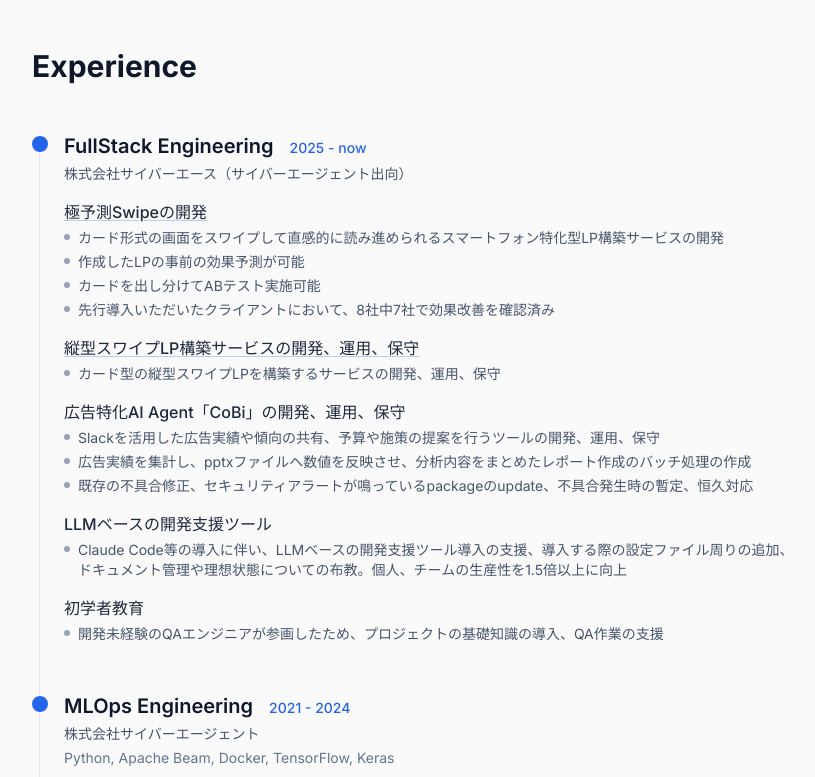
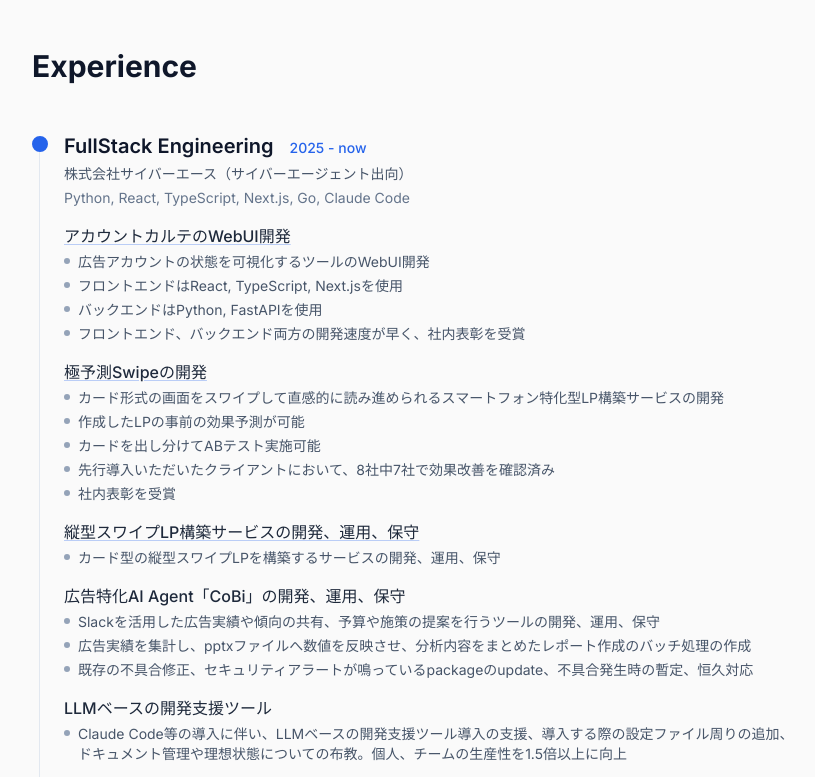
Before and after one commit to kazuogawa/kazuogawa.github.io, an Astro site: page / in a window 1280 px wide. Shown: the part 1340-2117 px from the top of the page, without its empty margins (224-1039 px from the left). Built offline with nearby package versions, Linux system fonts and the light colour scheme; Astro itself is replaced by a stand-in of ours.

Commit message:
fix review

```diff
--- a/src/components/Experience.astro
+++ b/src/components/Experience.astro
@@ -9,7 +9,11 @@ const { experience } = profile;
   <div class="mx-auto max-w-3xl">
     <h2 class="mb-12 text-3xl font-bold text-slate-900 dark:text-white">Experience</h2>
     <div class="relative">
-      {experience.map((entry) => <ExperienceItem entry={entry} />)}
+      {
+        experience.map((entry, i) => (
+          <ExperienceItem entry={entry} isLast={i === experience.length - 1} />
+        ))
+      }
     </div>
   </div>
 </section>
--- a/src/components/ExperienceItem.astro
+++ b/src/components/ExperienceItem.astro
@@ -3,9 +3,10 @@ import type { ExperienceEntry } from '../types/profile';
 
 interface Props {
   entry: ExperienceEntry;
+  isLast?: boolean;
 }
 
-const { entry } = Astro.props;
+const { entry, isLast = false } = Astro.props;
 ---
 
 <div class:list={['relative pb-12 pl-8 last:pb-0', { 'opacity-80': entry.compact }]}>
@@ -17,8 +18,11 @@ const { entry } = Astro.props;
     ]}
   >
   </div>
-  <div class="absolute left-[7px] top-5 h-full w-px bg-slate-200 last:hidden dark:bg-slate-700">
-  </div>
+  {
+    isLast ? null : (
+      <div class="absolute left-[7px] top-5 h-full w-px bg-slate-200 dark:bg-slate-700" />
+    )
+  }
 
   <!-- Content -->
   <div>
@@ -37,7 +41,11 @@ const { entry } = Astro.props;
     </div>
     <p class="mt-1 text-sm text-slate-600 dark:text-slate-300">{entry.company}</p>
 
-    {entry.tech && <p class="mt-1 text-sm text-slate-500 dark:text-slate-400">{entry.tech}</p>}
+    {
+      entry.tech ? (
+        <p class="mt-1 text-sm text-slate-500 dark:text-slate-400">{entry.tech}</p>
+      ) : null
+    }
 
     <div class:list={['mt-4 space-y-4', { 'mt-2 space-y-2': entry.compact }]}>
       {
--- a/src/components/Hero.astro
+++ b/src/components/Hero.astro
@@ -14,6 +14,8 @@ const { name, title, tagline, photo, social } = profile;
         class="h-48 w-48 rounded-full object-cover shadow-lg ring-4 ring-white md:h-56 md:w-56 dark:ring-slate-800"
         width="224"
         height="224"
+        loading="eager"
+        fetchpriority="high"
       />
     </div>
     <div class="text-center md:text-left">
--- a/src/components/SkillCard.tsx
+++ b/src/components/SkillCard.tsx
@@ -8,7 +8,7 @@ export default function SkillCard({ skill }: Props) {
   return (
     <div className="rounded-xl border border-slate-200 bg-white p-6 shadow-sm transition-shadow hover:shadow-md dark:border-slate-700 dark:bg-card-dark">
       <div className="mb-4 flex items-center gap-3">
-        <span className="text-2xl" role="img" aria-hidden="true">
+        <span className="text-2xl" aria-hidden="true">
           {skill.icon}
         </span>
         <h3 className="text-lg font-semibold text-slate-900 dark:text-white">{skill.category}</h3>
--- a/src/components/SocialIcons.tsx
+++ b/src/components/SocialIcons.tsx
@@ -30,7 +30,7 @@ interface Props {
 
 export default function SocialIcons({ links }: Props) {
   return (
-    <div className="flex gap-4">
+    <nav aria-label="ソーシャルリンク" className="flex gap-4">
       {links.map((link) => (
         <a
           key={link.platform}
@@ -43,6 +43,6 @@ export default function SocialIcons({ links }: Props) {
           {iconPaths[link.icon]}
         </a>
       ))}
-    </div>
+    </nav>
   );
 }
--- a/src/data/profile.ts
+++ b/src/data/profile.ts
@@ -15,7 +15,7 @@ export const profile: Profile = {
   social: [
     { platform: 'Facebook', url: 'https://facebook.com/ogawa.kaz', icon: 'facebook' },
     { platform: 'X', url: 'https://twitter.com/kazz_ogawa', icon: 'x' },
-    { platform: 'Qiita', url: 'http://qiita.com/kazz_ogawa', icon: 'qiita' },
+    { platform: 'Qiita', url: 'https://qiita.com/kazz_ogawa', icon: 'qiita' },
     { platform: 'Zenn', url: 'https://zenn.dev/kazz_ogawa', icon: 'zenn' },
   ],
 
@@ -47,7 +47,19 @@ export const profile: Profile = {
       role: 'FullStack Engineering',
       company: '株式会社サイバーエース（サイバーエージェント出向）',
       period: '2025 - now',
+      tech: 'Python, React, TypeScript, Next.js, Go, Claude Code',
+      tools: 'GitHub, Repsona',
       projects: [
+        {
+          title: 'アカウントカルテのWebUI開発',
+          link: 'https://prtimes.jp/main/html/rd/p/000000031.000085778.html',
+          details: [
+            '広告アカウントの状態を可視化するツールのWebUI開発',
+            'フロントエンドはReact, TypeScript, Next.jsを使用',
+            'バックエンドはPython, FastAPIを使用',
+            'フロントエンド、バックエンド両方の開発速度が早く、社内表彰を受賞',
+          ],
+        },
         {
           title: '極予測Swipeの開発',
           link: 'https://prtimes.jp/main/html/rd/p/000000042.000085778.html',
@@ -56,6 +68,7 @@ export const profile: Profile = {
             '作成したLPの事前の効果予測が可能',
             'カードを出し分けてABテスト実施可能',
             '先行導入いただいたクライアントにおいて、8社中7社で効果改善を確認済み',
+            '社内表彰を受賞',
           ],
         },
         {
```
